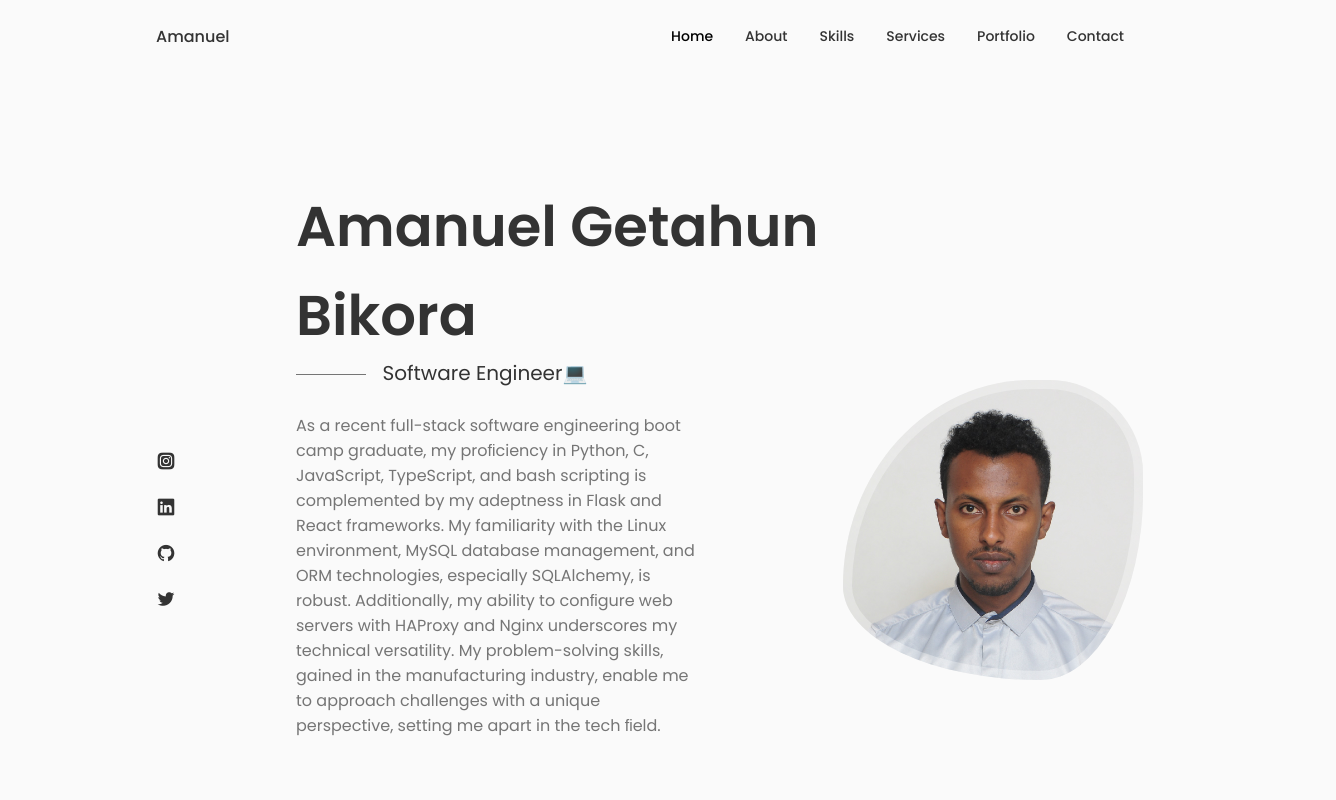
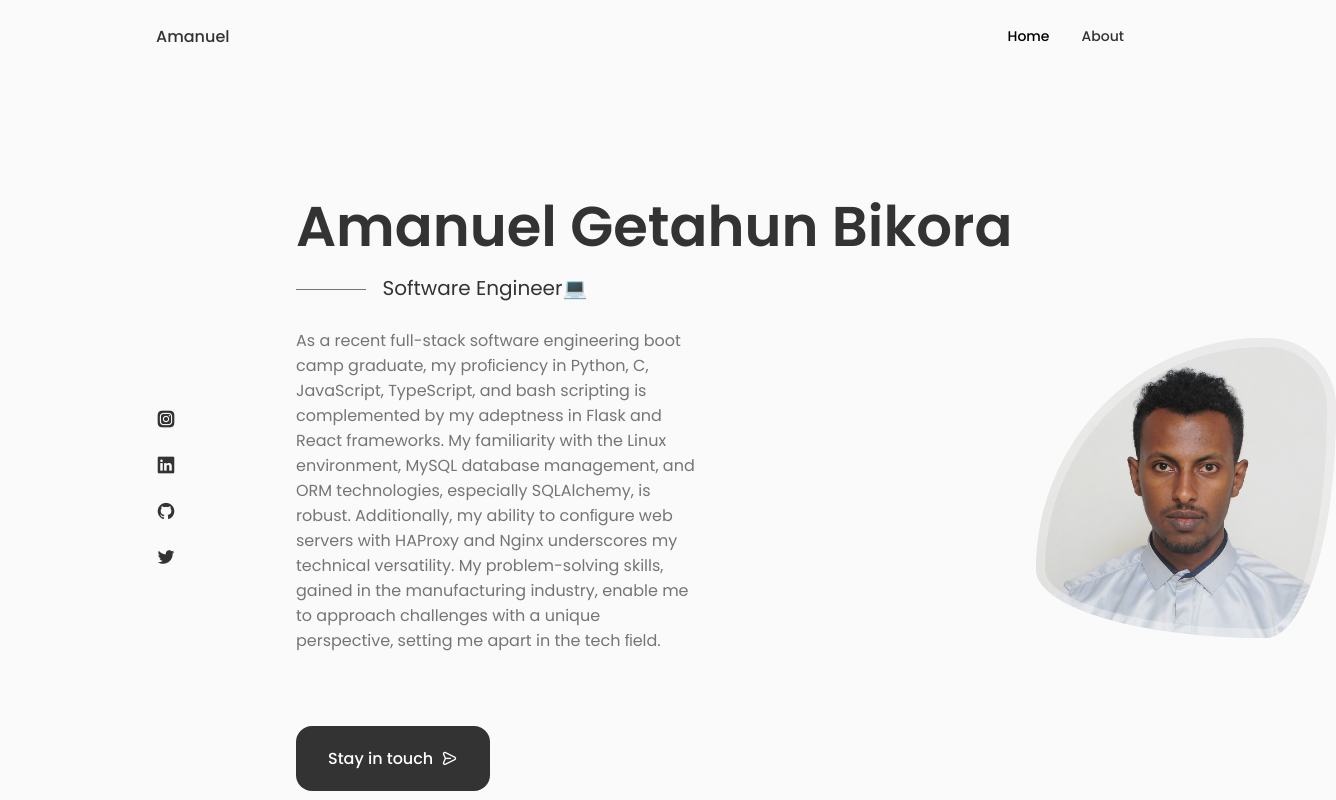
Before and after one commit to amanuelgthn/portfolio, a React (Vite) app: page / in a window 1280 px wide. Shown: the top 800 px of the page, 1336 px wide, since content can reach past the window. Built offline with nearby package versions, Linux system fonts and the light colour scheme.

Commit message:
ROuting issuue fixed

```diff
--- a/package.json
+++ b/package.json
@@ -21,6 +21,7 @@
     "lucide-react": "^0.358.0",
     "react": "^18.2.0",
     "react-dom": "^18.2.0",
+    "react-router-dom": "^6.29.0",
     "tailwind-merge": "^2.2.2",
     "tailwindcss-animate": "^1.0.7"
   },
@@ -28,6 +29,7 @@
     "@types/node": "^20.11.28",
     "@types/react": "^18.2.64",
     "@types/react-dom": "^18.2.21",
+    "@types/react-router-dom": "^5.3.3",
     "@typescript-eslint/eslint-plugin": "^7.1.1",
     "@typescript-eslint/parser": "^7.1.1",
     "@vitejs/plugin-react": "^4.2.1",
--- a/src/App.tsx
+++ b/src/App.tsx
@@ -1,26 +1,29 @@
 import { Routes, Route } from 'react-router-dom';
-import amanlogo  from '/amanlogo.svg'
-import Header from './components/ Header'
-import Home from './components/Home/Home'
-import About from './components/about/About'
-import './components/Styling/header.css'
+import amanlogo from '/amanlogo.svg';
+import Header from './components/ Header';
+import Home from './components/Home/Home';
+import About from './components/about/About';
+import './components/Styling/header.css';
 
 function App() {
-
   return (
     <>
       <Header />
       <main className="main">
-      <Home />
-      <About />
+        <Routes>
+          <Route path="/" element={<Home />} />
+          <Route path="/about" element={<About />} />
+          {/* Add more routes here if needed */}
+        </Routes>
       </main>
-          <img className="image__logo"
+      <img
+        className="image__logo"
         src={amanlogo}
         width={100}
+        alt="Aman logo"
       />
     </>
   );
-};
+}
 
-
-export default App
+export default App;
--- a/src/components/ Header.tsx
+++ b/src/components/ Header.tsx
@@ -1,56 +1,41 @@
-import { useState } from 'react'
+import { useState } from 'react';
+import { Link } from 'react-router-dom';
+import './Styling/header.css';
 
+const Header = () => {
+  const [isMenuOpen, setMenuOpen] = useState(false);
 
-const  Header = () => {
-    /* Toggle Menu */
-    const [Toggle, showMenu] = useState(false);
+  const toggleMenu = () => setMenuOpen(!isMenuOpen);
+  const closeMenu = () => setMenuOpen(false);
 
   return (
-    <header className='header'>
-        <nav className='nav container'>
-            <a href='/' className='nav__logo'>Amanuel
-            </a>
-            <div className={Toggle ? 'nav__menu show-menu' : "nav__menu"}>
-                <ul className='nav__list'>
-                    <li className='nav__item'>
-                        <a href='#Home' className='nav__link active-link'>
-                            <i className='uil uil-estate nav__icon'></i> Home
-                        </a>
+    <header className="header">
+      <nav className="nav container">
+        <Link to="/" className="nav__logo" onClick={closeMenu}>
+          Amanuel
+        </Link>
+        <div className={isMenuOpen ? "nav__menu show-menu" : "nav__menu"}>
+          <ul className="nav__list">
+            <li className="nav__item">
+              <Link to="/" className="nav__link active-link" onClick={closeMenu}>
+                <i className="uil uil-estate nav__icon"></i> Home
+              </Link>
             </li>
-                    <li className='nav-item'>
-                        <a href='#About' className='nav__link'>
-                            <i className='uil uil-user nav__icon'></i> About
-                        </a>
+            <li className="nav__item">
+              <Link to="/about" className="nav__link" onClick={closeMenu}>
+                <i className="uil uil-user nav__icon"></i> About
+              </Link>
             </li>
-                    <li className='nav-item'>
-                        <a href='#Skills' className='nav__link'>
-                            <i className='uil uil-file-alt nav__icon'></i> Skills
-                        </a>
-                    </li>
-                    <li className='nav-item'>
-                        <a href='#Services' className='nav__link'>
-                            <i className='uil uil-briefcase-alt nav__icon'></i> Services
-                        </a>
-                    </li>
-                    <li className='nav-item'>
-                        <a href='#Portfolio' className='nav__link'>
-                            <i className='uil uil-scenery nav__icon'></i> Portfolio
-                        </a>
-                    </li>
-                    <li className='nav-item'>
-                        <a href='#Contact' className='nav__link'>
-                            <i className='uil uil-message nav__icon'></i> Contact
-                        </a>
-                    </li>
+            {/* Add additional navigation items here as required */}
           </ul>
-                <i className="uil uil-times nav__close" onClick={() => showMenu (!Toggle)}></i>
+          <i className="uil uil-times nav__close" onClick={toggleMenu}></i>
         </div>
-            <div className='nav__toggle' onClick={() => showMenu (!Toggle)}>
-                <i className='uil uil-apps'></i>
+        <div className="nav__toggle" onClick={toggleMenu}>
+          <i className="uil uil-apps"></i>
         </div>
       </nav>
     </header>
-  )
-}
+  );
+};
 
-export default  Header
+export default Header;
--- a/src/components/Home/Data.tsx
+++ b/src/components/Home/Data.tsx
@@ -2,9 +2,8 @@ const Data = () => {
   return (
     <div className="home__data">
         <h1 className="home__title">
-            Amanuel Getahun
+            Amanuel Getahun Bikora
         </h1>
-        <span className='home__title'>Bikora</span>
         <h3 className="home__subtitle">Software Engineer💻</h3>
         <br />
         <p className="home__description">As a recent full-stack software engineering boot camp graduate, my
--- a/src/components/Home/Home.tsx
+++ b/src/components/Home/Home.tsx
@@ -8,9 +8,7 @@ const Home = () => {
         <div className="home__container container grid">
             <div className="home__content grid">
                 <Social />
-
                 <div className="home__img"></div>
-
                 <Data />
             </div>
         </div>
--- a/src/main.tsx
+++ b/src/main.tsx
@@ -4,9 +4,12 @@ import App from './App.tsx'
 import './index.css'
 import './App.css'
 import './global.css'
+import { BrowserRouter } from 'react-router-dom'
 
 ReactDOM.createRoot(document.getElementById('root')!).render(
   <React.StrictMode>
-    <App />
-  </React.StrictMode>,
+    <BrowserRouter>
+      <App />
+    </BrowserRouter>
+  </React.StrictMode>
 )
```
Also changed, not shown: 1 other file (tests, documents, lock files or other folders). Lines whose indentation alone changed are shown as unchanged.
